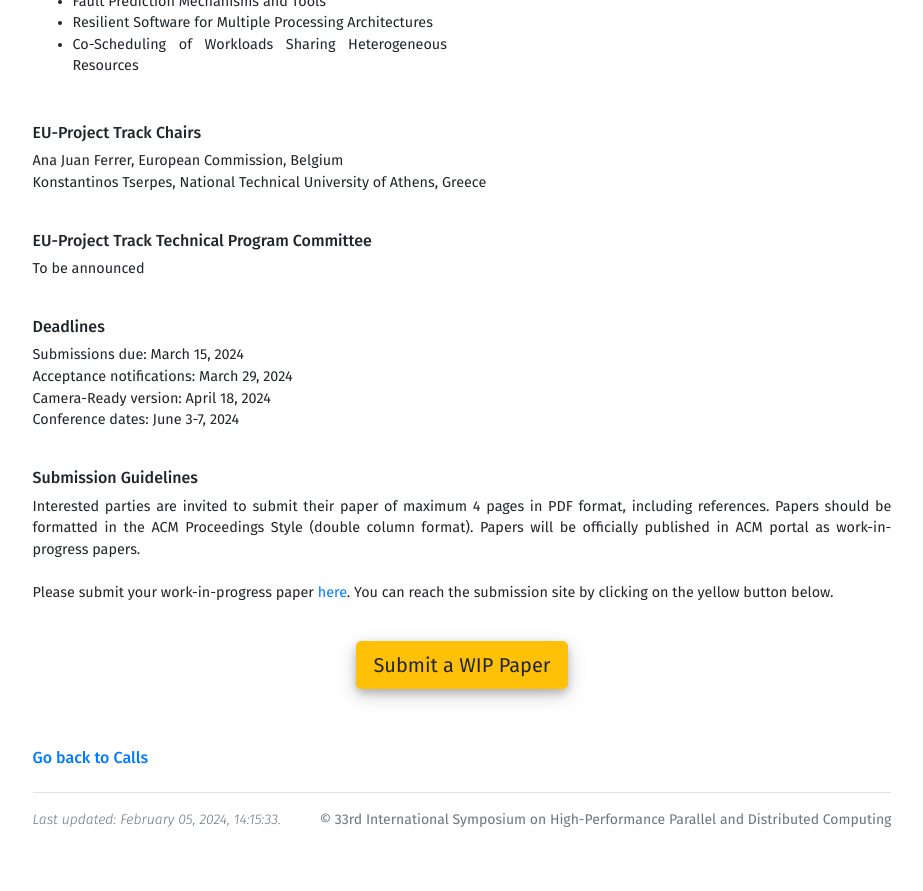
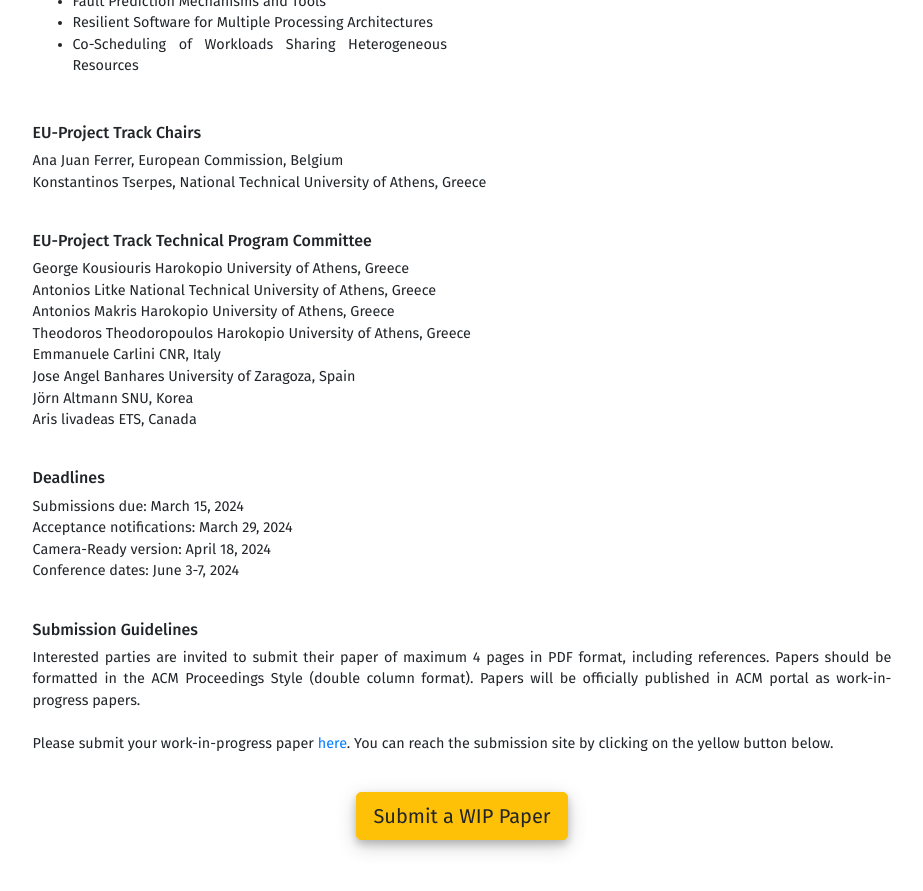
Before and after one commit to jacopo-massa/hpdc24-site, a Jekyll site: the page built from calls-eu.html, in a window 1280 px wide and 900 px high, scrolled down 1085 px. Shown: the top 891 px of the window, without its empty margins (178-1101 px from the left). Built offline with Jekyll 4.4.1, drawn with Linux system fonts in a browser that asks for light colours; before the commit the page ends 1931 px from its top, so only the background shows below that.

Commit message:
add TPC members for EU track

```diff
--- a/calls-eu.html
+++ b/calls-eu.html
@@ -53,7 +53,14 @@ mytype: EUP
         <br>
         <h6>EU-Project Track Technical Program Committee</h6>
         <p>
-            To be announced
+            George Kousiouris Harokopio University of Athens, Greece<br>
+            Antonios Litke National Technical University of Athens, Greece<br>
+            Antonios Makris Harokopio University of Athens, Greece<br>
+            Theodoros Theodoropoulos Harokopio University of Athens, Greece<br>
+            Emmanuele Carlini CNR, Italy<br>
+            Jose Angel Banhares University of Zaragoza, Spain<br>
+            Jörn Altmann SNU, Korea<br>
+            Aris livadeas ETS, Canada<br>
         </p>
         <br>
         <h6>Deadlines</h6>
```
